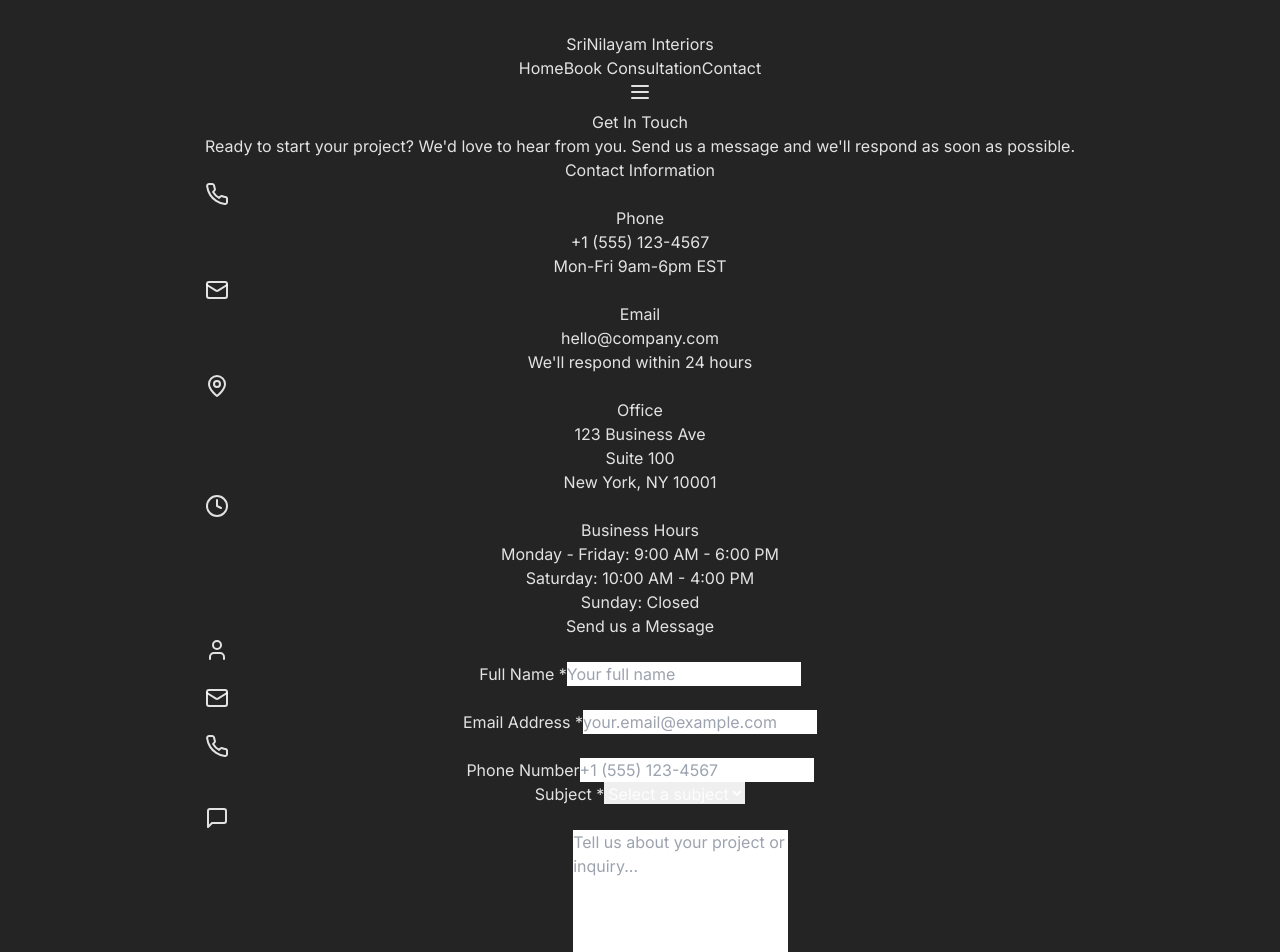
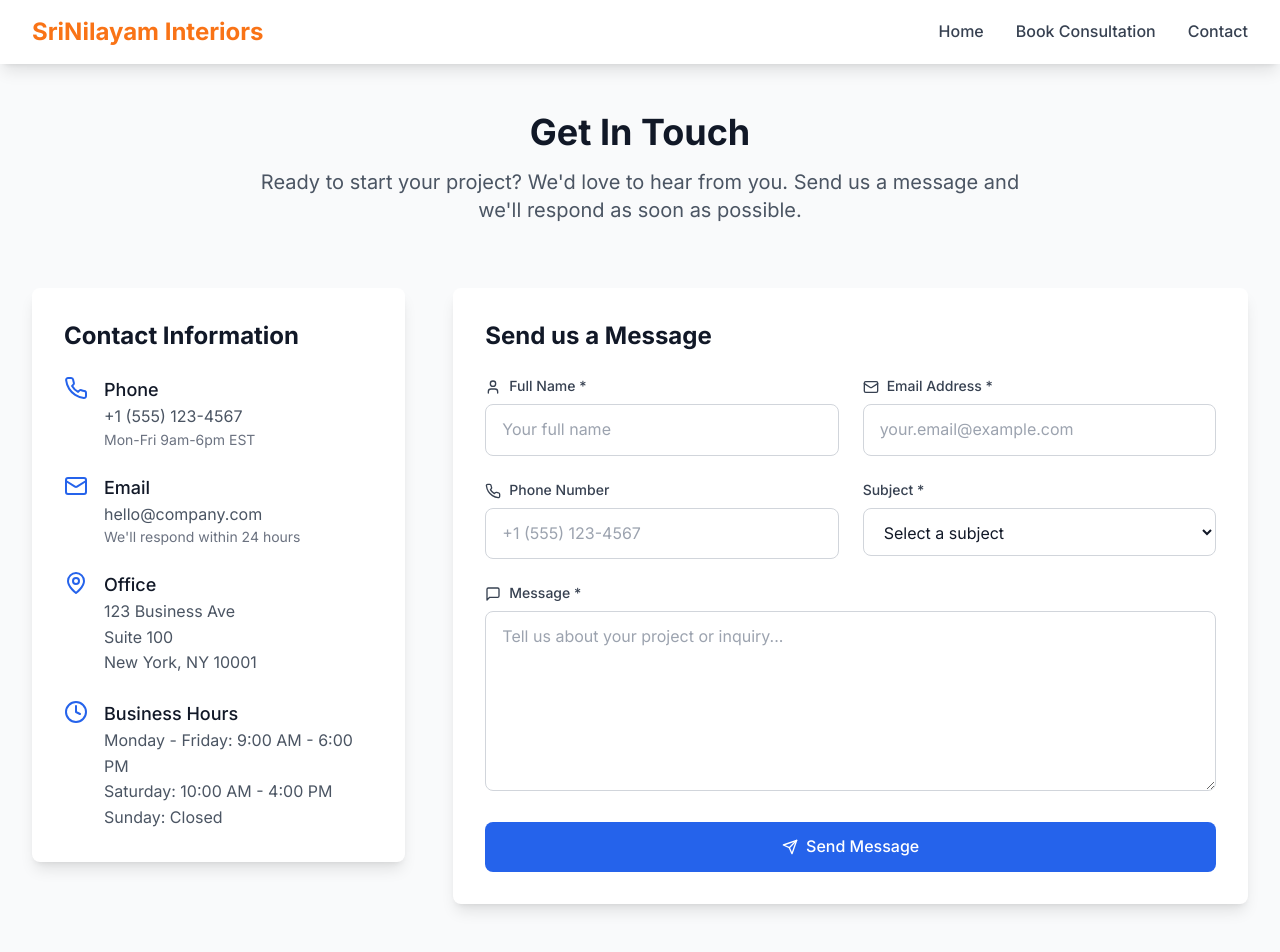
Before and after one commit to shashankbaswa007/SriNilayam-Interiors-page, a React (Vite) app: page /contact in a window 1280 px wide. Shown: the top 952 px of the page. Built offline with nearby package versions, Linux system fonts and the light colour scheme.

Commit message:
Fix lost design elements and frontend styling

```diff
--- a/src/index.css
+++ b/src/index.css
@@ -2,33 +2,271 @@
 @tailwind components;
 @tailwind utilities;
 
+/* Custom CSS Variables */
 :root {
-  font-family: Inter, system-ui, Avenir, Helvetica, Arial, sans-serif;
-  line-height: 1.5;
-  font-weight: 400;
+  --primary-orange: #f97316;
+  --primary-orange-light: #fb923c;
+  --primary-orange-dark: #ea580c;
+  --gray-50: #f9fafb;
+  --gray-100: #f3f4f6;
+  --gray-200: #e5e7eb;
+  --gray-300: #d1d5db;
+  --gray-400: #9ca3af;
+  --gray-500: #6b7280;
+  --gray-600: #4b5563;
+  --gray-700: #374151;
+  --gray-800: #1f2937;
+  --gray-900: #111827;
+}
 
-  color-scheme: light dark;
-  color: rgba(255, 255, 255, 0.87);
-  background-color: #242424;
+/* Base Styles */
+* {
+  box-sizing: border-box;
+}
 
-  font-synthesis: none;
-  text-rendering: optimizeLegibility;
+html {
+  font-family: 'Inter', system-ui, -apple-system, BlinkMacSystemFont, 'Segoe UI', Roboto, sans-serif;
+  line-height: 1.6;
   -webkit-font-smoothing: antialiased;
   -moz-osx-font-smoothing: grayscale;
-  -webkit-text-size-adjust: 100%;
 }
 
 body {
   margin: 0;
-  display: flex;
-  place-items: center;
-  min-width: 320px;
-  min-height: 100vh;
+  padding: 0;
+  background-color: #ffffff;
+  color: #111827;
+  font-size: 16px;
+  line-height: 1.6;
 }
 
 #root {
-  max-width: 1280px;
-  margin: 0 auto;
-  padding: 2rem;
-  text-align: center;
+  min-height: 100vh;
+  width: 100%;
 }
+
+/* Typography */
+h1, h2, h3, h4, h5, h6 {
+  font-weight: 700;
+  line-height: 1.2;
+  margin: 0;
+}
+
+h1 {
+  font-size: 2.5rem;
+}
+
+h2 {
+  font-size: 2rem;
+}
+
+h3 {
+  font-size: 1.5rem;
+}
+
+p {
+  margin: 0;
+  line-height: 1.6;
+}
+
+/* Links */
+a {
+  text-decoration: none;
+  color: inherit;
+  transition: all 0.2s ease-in-out;
+}
+
+/* Buttons */
+button {
+  font-family: inherit;
+  cursor: pointer;
+  border: none;
+  outline: none;
+  transition: all 0.2s ease-in-out;
+}
+
+button:disabled {
+  cursor: not-allowed;
+  opacity: 0.6;
+}
+
+/* Form Elements */
+input, textarea, select {
+  font-family: inherit;
+  border: 1px solid #d1d5db;
+  border-radius: 0.5rem;
+  padding: 0.75rem 1rem;
+  font-size: 1rem;
+  transition: all 0.2s ease-in-out;
+  background-color: white;
+}
+
+input:focus, textarea:focus, select:focus {
+  outline: none;
+  border-color: #f97316;
+  box-shadow: 0 0 0 3px rgba(249, 115, 22, 0.1);
+}
+
+/* Custom Components */
+.btn-primary {
+  background-color: #f97316;
+  color: white;
+  padding: 0.75rem 1.5rem;
+  border-radius: 0.5rem;
+  font-weight: 600;
+  display: inline-flex;
+  align-items: center;
+  gap: 0.5rem;
+  transition: all 0.2s ease-in-out;
+}
+
+.btn-primary:hover {
+  background-color: #ea580c;
+  transform: translateY(-1px);
+  box-shadow: 0 4px 12px rgba(249, 115, 22, 0.3);
+}
+
+.btn-secondary {
+  background-color: transparent;
+  color: #f97316;
+  border: 2px solid #f97316;
+  padding: 0.75rem 1.5rem;
+  border-radius: 0.5rem;
+  font-weight: 600;
+  display: inline-flex;
+  align-items: center;
+  gap: 0.5rem;
+  transition: all 0.2s ease-in-out;
+}
+
+.btn-secondary:hover {
+  background-color: #f97316;
+  color: white;
+  transform: translateY(-1px);
+  box-shadow: 0 4px 12px rgba(249, 115, 22, 0.3);
+}
+
+/* Card Styles */
+.card {
+  background-color: white;
+  border-radius: 0.75rem;
+  box-shadow: 0 4px 6px -1px rgba(0, 0, 0, 0.1);
+  padding: 1.5rem;
+  transition: all 0.2s ease-in-out;
+}
+
+.card:hover {
+  box-shadow: 0 10px 25px -3px rgba(0, 0, 0, 0.1);
+  transform: translateY(-2px);
+}
+
+/* Hero Section */
+.hero-gradient {
+  background: linear-gradient(135deg, #fff7ed 0%, #fed7aa 100%);
+}
+
+/* Feature Icons */
+.feature-icon {
+  width: 4rem;
+  height: 4rem;
+  background-color: #fff7ed;
+  border-radius: 50%;
+  display: flex;
+  align-items: center;
+  justify-content: center;
+  margin: 0 auto 1rem;
+}
+
+.feature-icon svg {
+  width: 2rem;
+  height: 2rem;
+  color: #f97316;
+}
+
+/* Animations */
+@keyframes fadeInUp {
+  from {
+    opacity: 0;
+    transform: translateY(30px);
+  }
+  to {
+    opacity: 1;
+    transform: translateY(0);
+  }
+}
+
+.fade-in-up {
+  animation: fadeInUp 0.6s ease-out;
+}
+
+@keyframes spin {
+  to {
+    transform: rotate(360deg);
+  }
+}
+
+.animate-spin {
+  animation: spin 1s linear infinite;
+}
+
+/* Responsive Design */
+@media (max-width: 768px) {
+  h1 {
+    font-size: 2rem;
+  }
+
+  h2 {
+    font-size: 1.75rem;
+  }
+
+  .btn-primary, .btn-secondary {
+    padding: 0.625rem 1.25rem;
+    font-size: 0.875rem;
+  }
+}
+
+/* Utility Classes */
+.text-gradient {
+  background: linear-gradient(135deg, #f97316 0%, #ea580c 100%);
+  -webkit-background-clip: text;
+  -webkit-text-fill-color: transparent;
+  background-clip: text;
+}
+
+.shadow-orange {
+  box-shadow: 0 4px 14px 0 rgba(249, 115, 22, 0.2);
+}
+
+.border-gradient {
+  border: 2px solid transparent;
+  background: linear-gradient(white, white) padding-box,
+              linear-gradient(135deg, #f97316, #ea580c) border-box;
+}
+
+/* Loading States */
+.loading-spinner {
+  width: 1rem;
+  height: 1rem;
+  border: 2px solid transparent;
+  border-top: 2px solid currentColor;
+  border-radius: 50%;
+  animation: spin 1s linear infinite;
+}
+
+/* Focus States */
+.focus-ring:focus {
+  outline: none;
+  box-shadow: 0 0 0 3px rgba(249, 115, 22, 0.2);
+}
+
+/* Smooth Scrolling */
+html {
+  scroll-behavior: smooth;
+}
+
+/* Print Styles */
+@media print {
+  .no-print {
+    display: none !important;
+  }
+}
--- /dev/null
+++ b/tailwind.config.js
@@ -0,0 +1,81 @@
+/** @type {import('tailwindcss').Config} */
+export default {
+  content: [
+    "./index.html",
+    "./src/**/*.{js,ts,jsx,tsx}",
+  ],
+  theme: {
+    extend: {
+      fontFamily: {
+        sans: ['Inter', 'system-ui', 'sans-serif'],
+      },
+      colors: {
+        primary: {
+          50: '#fff7ed',
+          100: '#ffedd5',
+          200: '#fed7aa',
+          300: '#fdba74',
+          400: '#fb923c',
+          500: '#f97316',
+          600: '#ea580c',
+          700: '#c2410c',
+          800: '#9a3412',
+          900: '#7c2d12',
+        },
+        orange: {
+          50: '#fff7ed',
+          100: '#ffedd5',
+          200: '#fed7aa',
+          300: '#fdba74',
+          400: '#fb923c',
+          500: '#f97316',
+          600: '#ea580c',
+          700: '#c2410c',
+          800: '#9a3412',
+          900: '#7c2d12',
+        },
+        gray: {
+          50: '#f9fafb',
+          100: '#f3f4f6',
+          200: '#e5e7eb',
+          300: '#d1d5db',
+          400: '#9ca3af',
+          500: '#6b7280',
+          600: '#4b5563',
+          700: '#374151',
+          800: '#1f2937',
+          900: '#111827',
+        }
+      },
+      spacing: {
+        '18': '4.5rem',
+        '88': '22rem',
+        '128': '32rem',
+      },
+      animation: {
+        'fade-in': 'fadeIn 0.5s ease-in-out',
+        'slide-up': 'slideUp 0.5s ease-out',
+        'bounce-slow': 'bounce 2s infinite',
+      },
+      keyframes: {
+        fadeIn: {
+          '0%': { opacity: '0' },
+          '100%': { opacity: '1' },
+        },
+        slideUp: {
+          '0%': { transform: 'translateY(20px)', opacity: '0' },
+          '100%': { transform: 'translateY(0)', opacity: '1' },
+        }
+      },
+      boxShadow: {
+        'orange': '0 4px 14px 0 rgba(249, 115, 22, 0.2)',
+        'orange-lg': '0 10px 25px -3px rgba(249, 115, 22, 0.3)',
+      },
+      backgroundImage: {
+        'gradient-radial': 'radial-gradient(var(--tw-gradient-stops))',
+        'hero-pattern': 'linear-gradient(135deg, #fff7ed 0%, #fed7aa 100%)',
+      }
+    },
+  },
+  plugins: [],
+}
```
